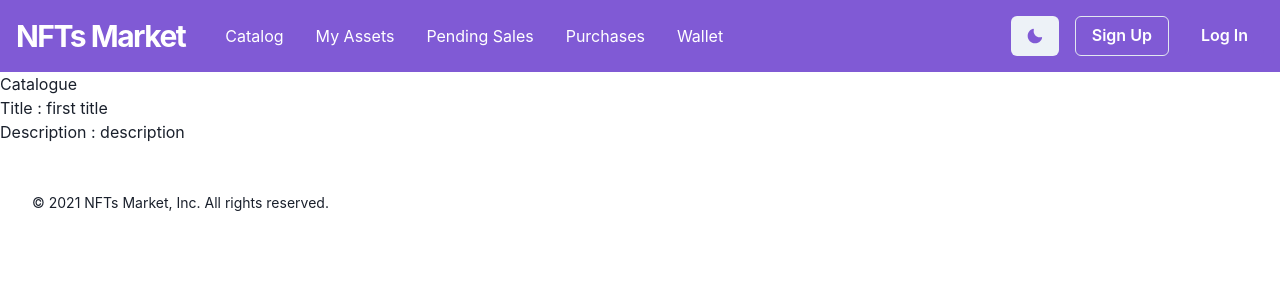
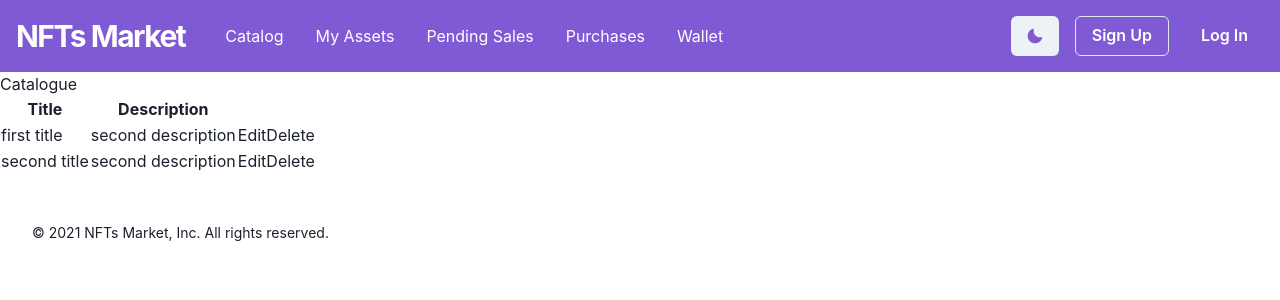
Before and after one commit to NFTsMarket/NFTsMarket-Frontend, a Next.js app: page / in a window 1280 px wide. Shown: the top 300 px of the page. Built offline with nearby package versions, Linux system fonts and the light colour scheme.

Commit message:
Display products

```diff
--- a/pages/Product.js
+++ /dev/null
@@ -1,11 +0,0 @@
-
-function Product(props) {
-    return (
-        <div>
-            <div>Title : {props.product.title}</div>
-            <div>Description : {props.product.description}</div>
-        </div>
-    )
-}
-
-export default Product;
--- /dev/null
+++ b/pages/catalogue/Alert.js
@@ -0,0 +1,18 @@
+import React from 'react';
+
+function Alert({message, onClose}) {
+    if (message == null) {
+        return null;
+    }
+
+    return (
+        <div>
+            <strong>Error!</strong> {message}
+            <button type="button" onClick={()=>onClose()}>
+                <span>&times;</span>
+            </button>
+        </div>
+    )
+}
+
+export default Alert;
--- /dev/null
+++ b/pages/catalogue/Product.js
@@ -0,0 +1,15 @@
+
+function Product(props) {
+    return (
+        <tr>
+            <td>{props.product.title}</td>
+            <td>{props.product.description}</td>
+            <td>
+                <button onClick={() => props.onEdit(props.product)}>Edit</button>
+                <button onClick={() => props.onDelete(props.product)}>Delete</button>
+            </td>
+        </tr>
+    )
+}
+
+export default Product;
--- /dev/null
+++ b/pages/catalogue/Products.js
@@ -0,0 +1,38 @@
+import Product from './Product.js';
+import Alert from './Alert.js';
+import { Fragment, useState } from 'react';
+
+function Products(props) {
+
+    const [message, setMessage] = useState(null);
+    function onAlertClose() {
+        setMessage(null);
+    }
+
+    function onProductEdit(product) {
+        setMessage(product.name);
+    }
+
+    return (
+        <Fragment>
+            <Alert message={message} onClose={onAlertClose}/>
+            <table className="table">
+                <thead>
+                    <tr>
+                        <th>Title</th>
+                        <th>Description</th>
+                        <th>&nbsp;</th>
+                    </tr>
+                </thead>
+                <tbody>
+                    {props.products.map((product)=>
+                    // TODO: CHANGE KEY TO ID/SLUG
+                        <Product key={product.name} product={product} onEdit={onProductEdit}/>
+                    )}
+                </tbody>
+            </table>
+        </Fragment>
+    )
+}
+
+export default Products;
--- a/pages/index.jsx
+++ b/pages/index.jsx
@@ -1,12 +1,18 @@
 import Head from "next/head";
-import Product from './Product.js';
+import Products from './catalogue/Products.js';
 
 export default function Home() {
 
-  const p = {
-    title: "first title",
-    description: "description"
-  }
+  const p = [
+    {
+      title: "first title",
+      description: "second description"
+    },
+    {
+      title: "second title",
+      description: "second description"
+    },
+  ]
 
   return (
     <>
@@ -14,7 +20,7 @@ export default function Home() {
         <title>Dashboard | NFTs Market</title>
       </Head>
       <h1>Catalogue</h1>
-      <Product product={p}/>
+      <Products products={p}/>
     </>
   );
 }
```
